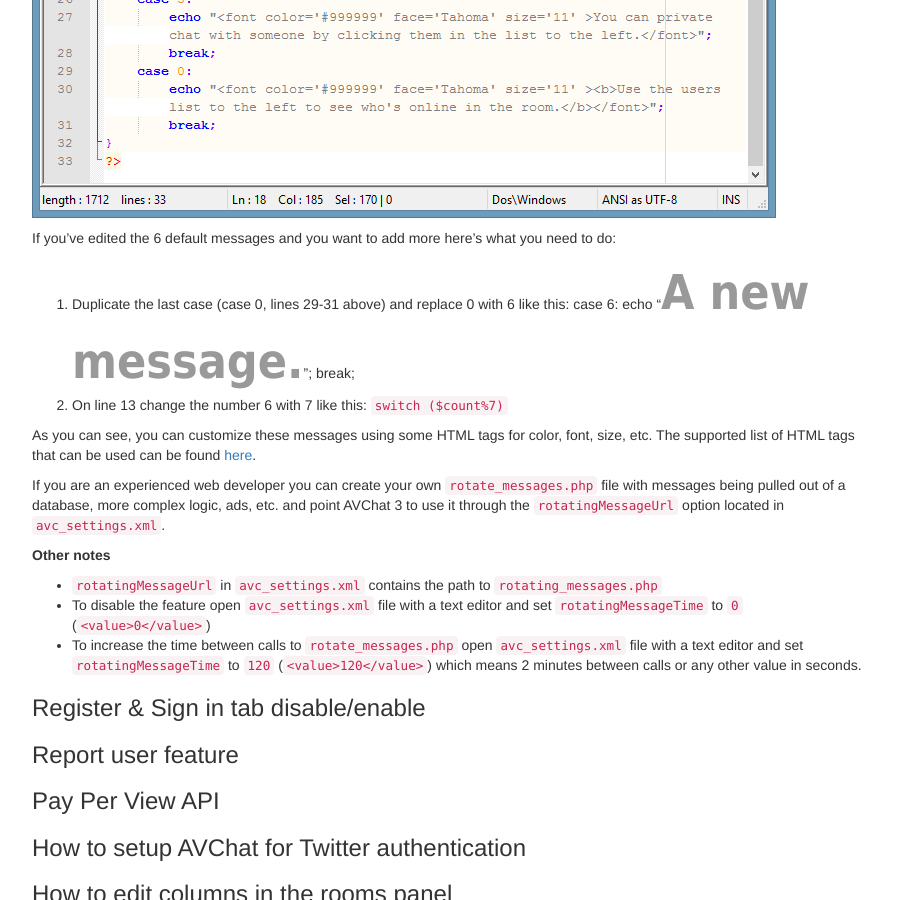
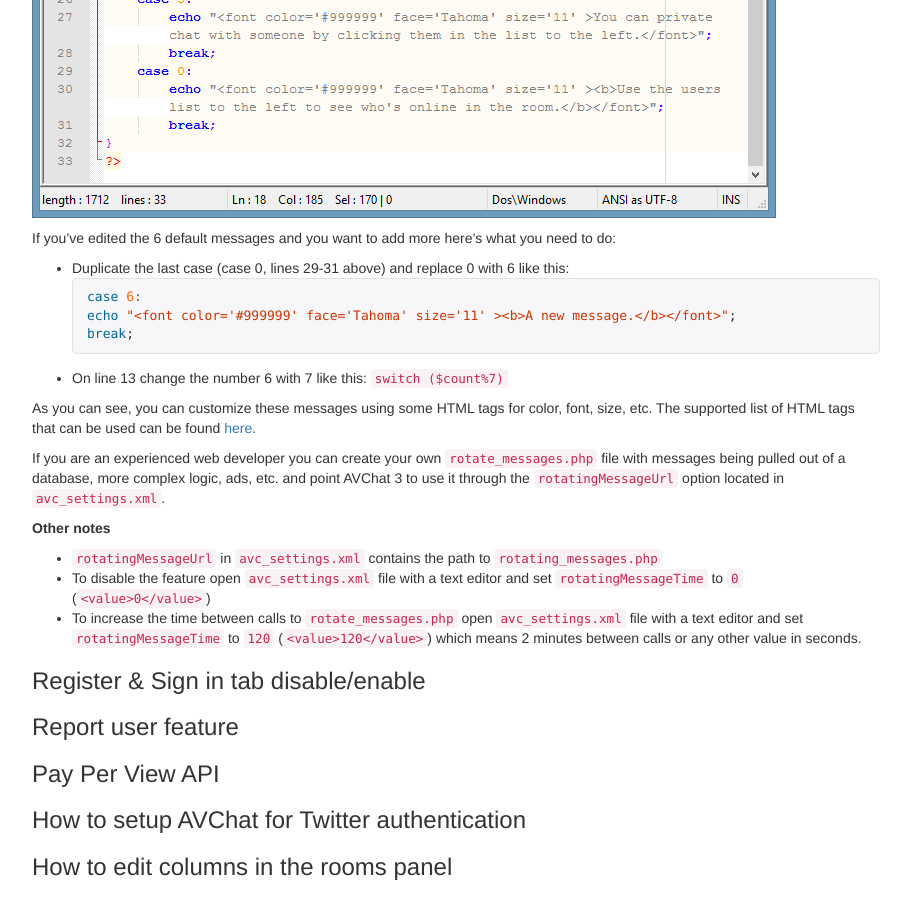
Before and after one commit to nusofthq/avchat-documentation, a Jekyll site: the page built from standalone.md, in a window 1280 px wide and 900 px high, scrolled down 30512 px. Shown: the whole window, without its empty margins (38-949 px from the left). Built offline with Jekyll 4.4.1, drawn with Linux system fonts in a browser that asks for light colours; nearby versions of some CDN libraries; comment, search, counter and statistics services are not loaded; some of the changed lines change nothing that is shown.

Commit message:
issue fix

````diff
--- a/_includes/features.md
+++ b/_includes/features.md
@@ -486,15 +486,17 @@ To replace the messages, open `rotate_messages.php` with a text editor and repla
 
 Here’s the default file with the text that you should edit highlighted:
 
-<img src="http://docs.avchat.net/assets/images/rotate_messages.php_.png" class="img-responsive"/>
+<img src="http://docs.avchat.net/assets/images/rotate_messages.png" class="img-responsive"/>
 
 If you’ve edited the 6 default messages and you want to add more here’s what you need to do:
 
-1. Duplicate the last case (case 0, lines 29-31 above) and replace 0 with 6 like this:
-		case 6:
-		echo "<font color='#999999' face='Tahoma' size='11' ><b>A new message.</b></font>";
-		break;
-2. On line 13 change the number 6 with 7 like this:
++ Duplicate the last case (case 0, lines 29-31 above) and replace 0 with 6 like this:
+```php
+case 6:
+echo "<font color='#999999' face='Tahoma' size='11' ><b>A new message.</b></font>";
+break;
+```
++ On line 13 change the number 6 with 7 like this:
 `switch ($count%7)`
 
 As you can see, you can customize these messages using some HTML tags for color, font, size, etc. The supported list of HTML tags that can be used can be found [here](http://help.adobe.com/en_US/FlashPlatform/reference/actionscript/3/flash/text/TextField.html#htmlText).
````
Also changed, not shown: assets/images/rotate_messages.png (renamed from assets/images/rotate_messages.php_.png).
